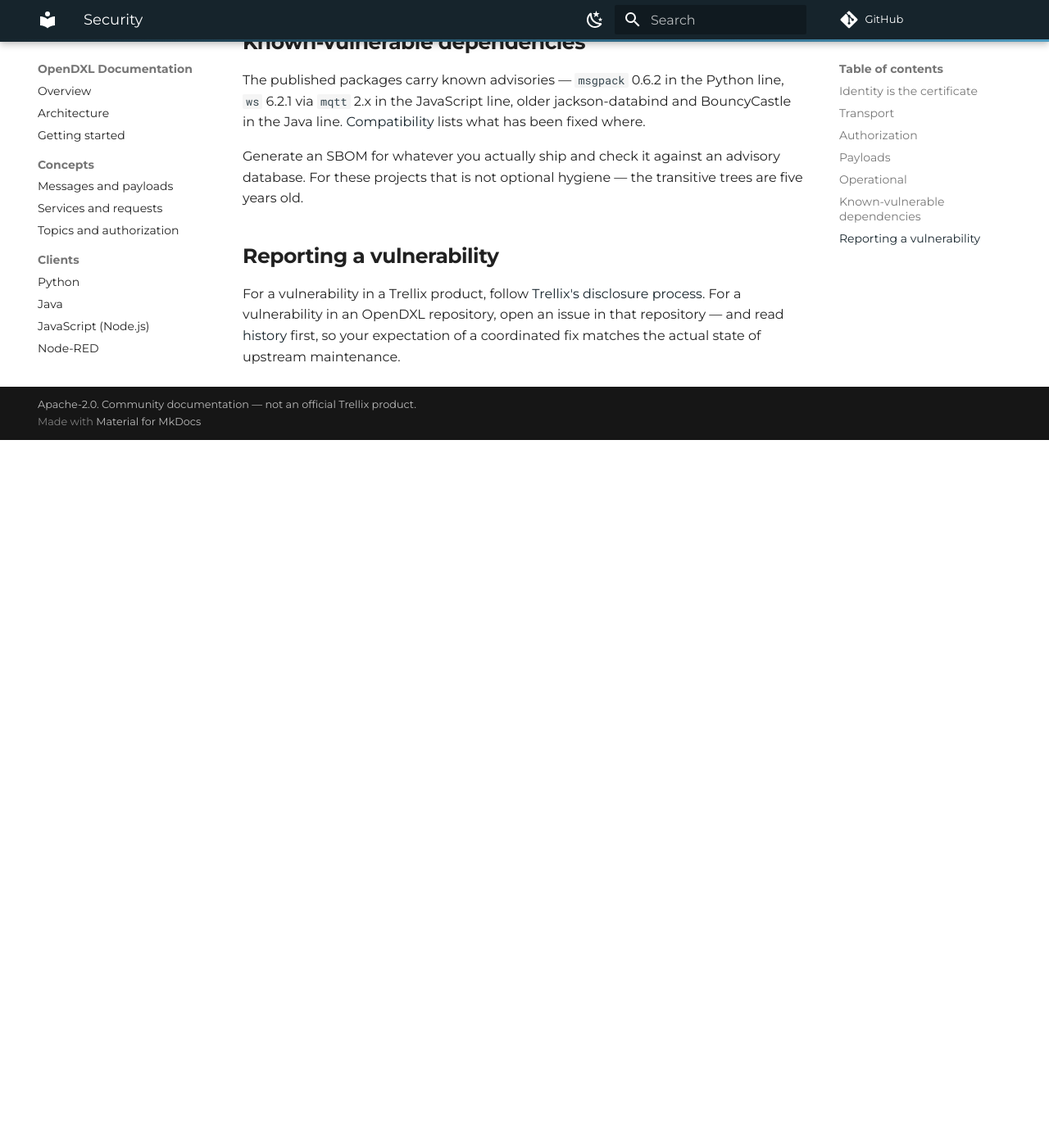
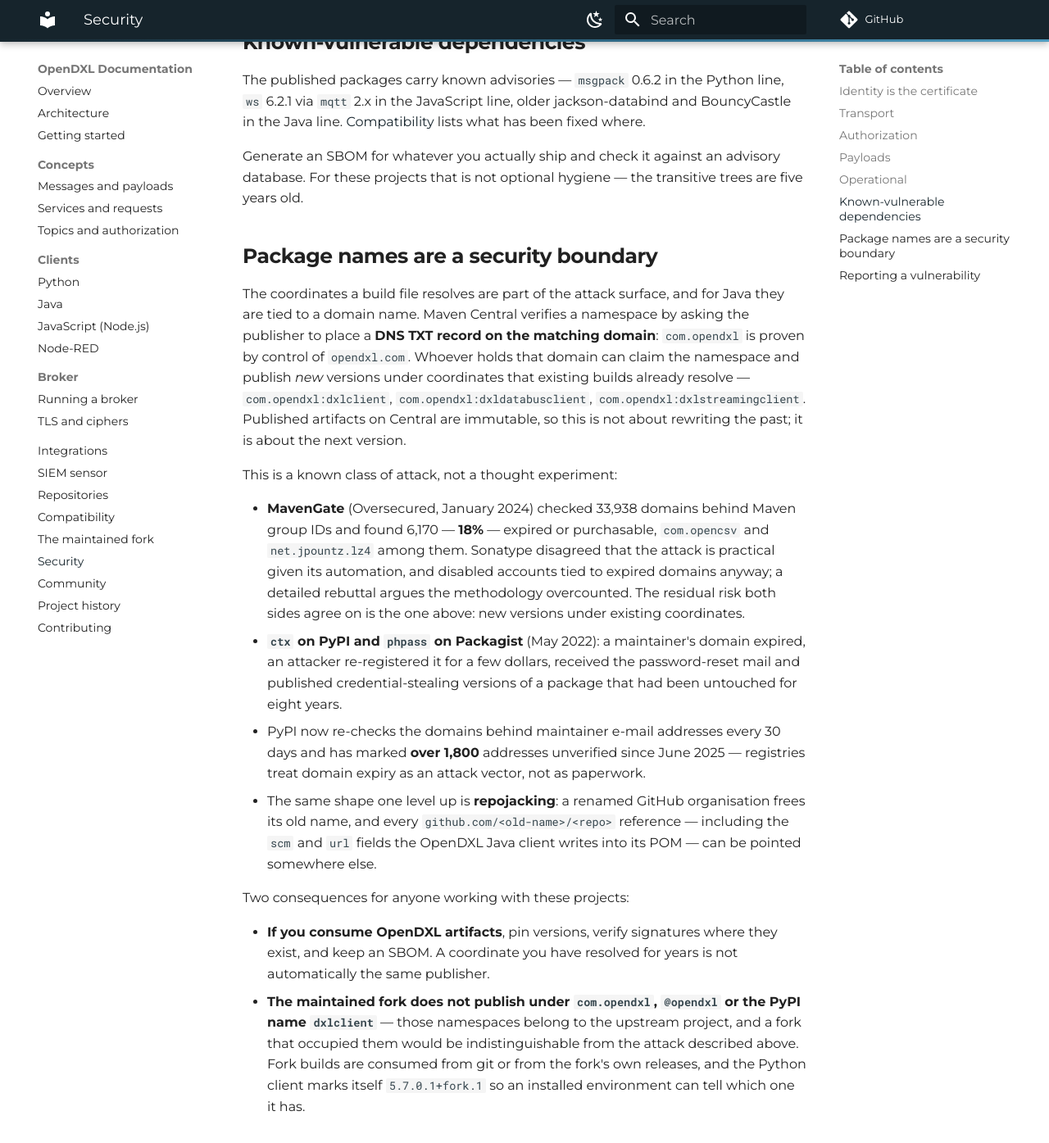
Before and after one commit to JMuellerTX/opendxl-docs, an MkDocs documentation site: the page built from docs/security.md, in a window 1280 px wide and 1400 px high, scrolled down 2219 px. Shown: the top 1395 px of the window at 82% size. Built offline with MkDocs 1.6.1 and Material for MkDocs 9.7.7, drawn with Linux system fonts in a browser that asks for light colours; comment, search, counter and statistics services are not loaded; before the commit the page ends 2756 px from its top, so only the background shows below that.

Commit message:
Security: package names are a security boundary
Maven Central proves a namespace by a DNS TXT record on the matching domain,
so com.opendxl is held by whoever holds opendxl.com - and whoever holds it
can publish new versions under coordinates existing builds already resolve.
Documents that, with the precedents (MavenGate and the rebuttal, the ctx and
phpass domain-resurrection hijacks, PyPI's expired-domain checks,
repojacking), and states the two consequences: pin and verify what you
consume, and the fork stays off the upstream namespaces - which is also why
the Python client now marks itself 5.7.0.1+fork.1.

Co-Authored-By: Claude Opus 5 <noreply@anthropic.com>
Claude-Session: https://claude.ai/code/session_01BNEt6qDYkn7vzBQmSyTatV

```diff
--- a/docs/security.md
+++ b/docs/security.md
@@ -80,6 +80,45 @@ line. [Compatibility](compatibility.md) lists what has been fixed where.
 Generate an SBOM for whatever you actually ship and check it against an advisory database.
 For these projects that is not optional hygiene — the transitive trees are five years old.
 
+## Package names are a security boundary
+
+The coordinates a build file resolves are part of the attack surface, and for Java they are
+tied to a domain name. Maven Central verifies a namespace by asking the publisher to place a
+**DNS TXT record on the matching domain**: `com.opendxl` is proven by control of
+`opendxl.com`. Whoever holds that domain can claim the namespace and publish *new* versions
+under coordinates that existing builds already resolve — `com.opendxl:dxlclient`,
+`com.opendxl:dxldatabusclient`, `com.opendxl:dxlstreamingclient`. Published artifacts on
+Central are immutable, so this is not about rewriting the past; it is about the next version.
+
+This is a known class of attack, not a thought experiment:
+
+- **MavenGate** (Oversecured, January 2024) checked 33,938 domains behind Maven group IDs and
+  found 6,170 — **18%** — expired or purchasable, `com.opencsv` and `net.jpountz.lz4` among
+  them. Sonatype disagreed that the attack is practical given its automation, and disabled
+  accounts tied to expired domains anyway; a detailed rebuttal argues the methodology
+  overcounted. The residual risk both sides agree on is the one above: new versions under
+  existing coordinates.
+- **`ctx` on PyPI and `phpass` on Packagist** (May 2022): a maintainer's domain expired, an
+  attacker re-registered it for a few dollars, received the password-reset mail and published
+  credential-stealing versions of a package that had been untouched for eight years.
+- PyPI now re-checks the domains behind maintainer e-mail addresses every 30 days and has
+  marked **over 1,800** addresses unverified since June 2025 — registries treat domain expiry
+  as an attack vector, not as paperwork.
+- The same shape one level up is **repojacking**: a renamed GitHub organisation frees its old
+  name, and every `github.com/<old-name>/<repo>` reference — including the `scm` and `url`
+  fields the OpenDXL Java client writes into its POM — can be pointed somewhere else.
+
+Two consequences for anyone working with these projects:
+
+- **If you consume OpenDXL artifacts**, pin versions, verify signatures where they exist, and
+  keep an SBOM. A coordinate you have resolved for years is not automatically the same
+  publisher.
+- **The maintained fork does not publish under `com.opendxl`, `@opendxl` or the PyPI name
+  `dxlclient`** — those namespaces belong to the upstream project, and a fork that occupied
+  them would be indistinguishable from the attack described above. Fork builds are consumed
+  from git or from the fork's own releases, and the Python client marks itself
+  `5.7.0.1+fork.1` so an installed environment can tell which one it has.
+
 ## Reporting a vulnerability
 
 For a vulnerability in a Trellix product, follow
```
